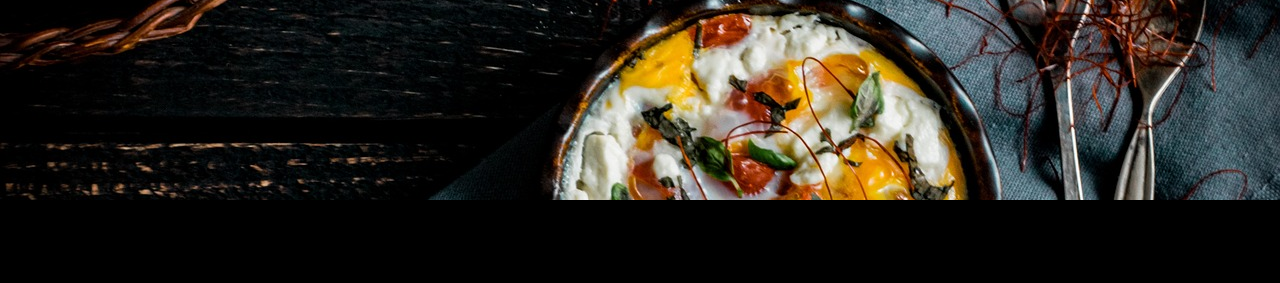
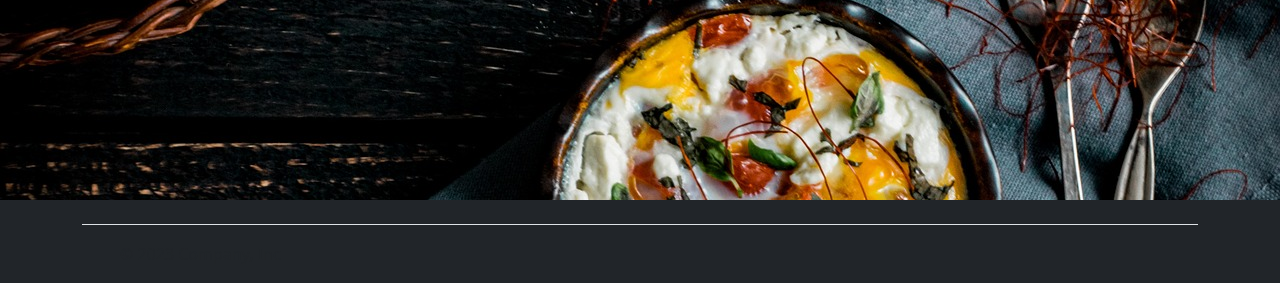
Before and after one commit to hjn5018/jeom-me-choo, a Flask app: page / in a window 1280 px wide. Shown: the part 682-965 px from the top of the page. Before the commit the page ends 882 px from the top, so only its background shows below. Run offline with Flask 3, Linux system fonts and the light colour scheme.

Commit message:
footer.html -a:푸터 추가

```diff
--- /dev/null
+++ b/templates/footer.html
@@ -0,0 +1,16 @@
+<div class="container">
+  <footer class="d-flex flex-wrap justify-content-between align-items-center py-3 my-4 border-top">
+    <div class="col-md-4 d-flex align-items-center">
+      <a href="/" class="mb-3 me-2 mb-md-0 text-muted text-decoration-none lh-1">
+        <svg class="bi" width="30" height="24"><use xlink:href="#bootstrap"></use></svg>
+      </a>
+      <span class="mb-3 mb-md-0 text-muted">© 2023 Company, Inc</span>
+    </div>
+
+    <ul class="nav col-md-4 justify-content-end list-unstyled d-flex">
+      <li class="ms-3"><a class="text-muted" href="#"><svg class="bi" width="24" height="24"><use xlink:href="#twitter"></use></svg></a></li>
+      <li class="ms-3"><a class="text-muted" href="#"><svg class="bi" width="24" height="24"><use xlink:href="#instagram"></use></svg></a></li>
+      <li class="ms-3"><a class="text-muted" href="#"><svg class="bi" width="24" height="24"><use xlink:href="#facebook"></use></svg></a></li>
+    </ul>
+  </footer>
+</div>
--- a/templates/index.html
+++ b/templates/index.html
@@ -37,6 +37,8 @@
             </div>
         </section>
     </main>
+<!-- 푸터 불러오기 -->
+{% include 'footer.html' %}
 </body>
 
 </html>
```
